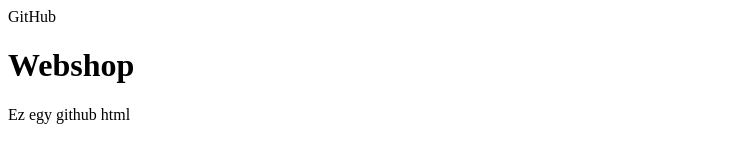
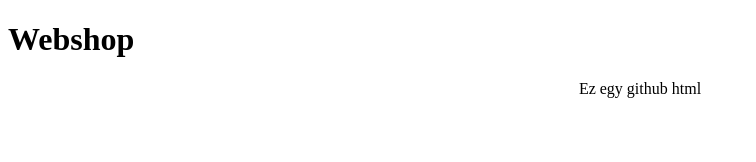
Before and after one commit to nagyi82/webshop, a plain HTML site: page index.html in a window 1280 px wide. Shown: the whole page, without its empty margins (0-756 px from the left). Drawn offline with Linux system fonts and the light colour scheme.

Commit message:
Update index.html

```diff
--- a/index.html
+++ b/index.html
@@ -1,9 +1,11 @@
 <!Doctype html>
   <html>
-    <head>GitHub</head>
+    <head>
+      <title>GitHub</title>
+    </head>
       <body>
         <h1>Webshop</h1>
-        <p text align center>Ez egy github html</p>
+        <center>Ez egy github html</center>
       </body>
 
 </html>
```
